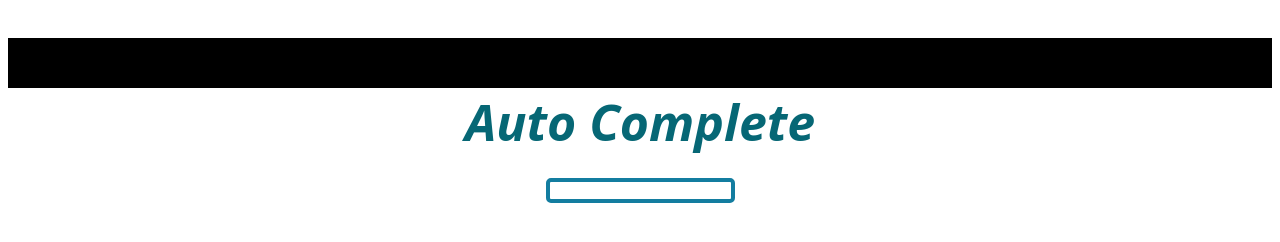
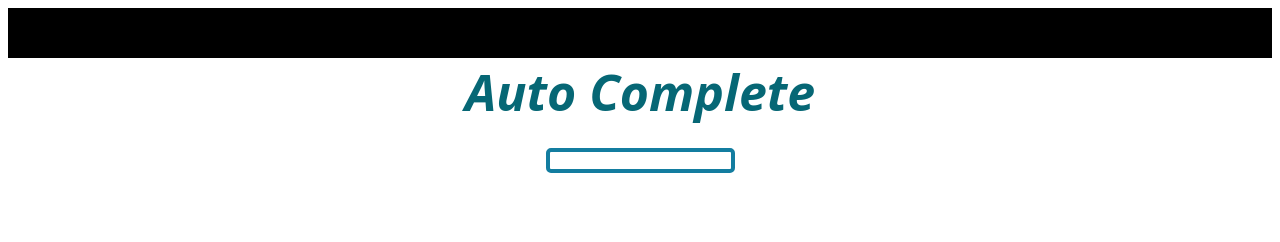
Before and after one commit to golden-fingers/autocomplete, a website: page form.html in a window 1280 px wide. Drawn offline with Linux system fonts and the light colour scheme.

Commit message:
Update form.html

```diff
--- a/form.html
+++ b/form.html
@@ -11,7 +11,7 @@
 
 	  body {
        background:white; font-family:"Open Sans";font-weight:400;
-       padding-top:30px; text-align:center;
+       text-align:center;
        color: #276869;
 
        }
```
